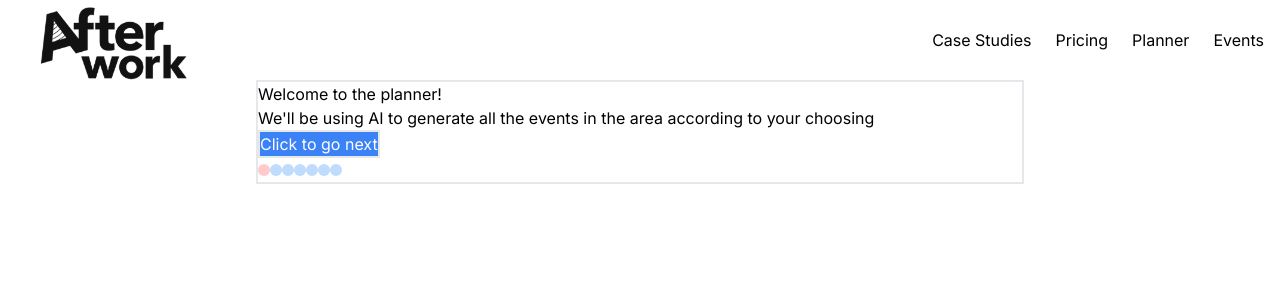
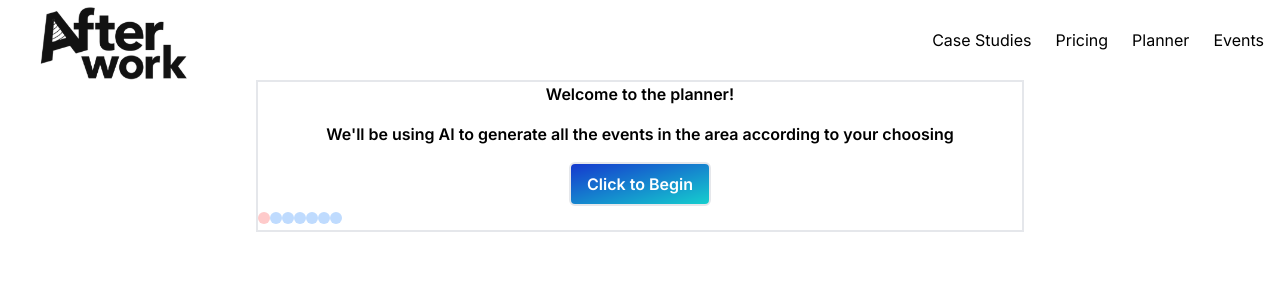
Before and after one commit to crystalwidjaja/afterwork, a Next.js app: page / in a window 1280 px wide. Shown: the top 300 px of the page. Built offline with nearby package versions, Linux system fonts and the light colour scheme.

Commit message:
test test
css on landing page

```diff
--- /dev/null
+++ b/src/app/components/Questions.css
@@ -0,0 +1,3 @@
+.custom-dots-container>* {
+    margin-right: 20px;
+}
--- a/src/app/components/Questions.tsx
+++ b/src/app/components/Questions.tsx
@@ -1,35 +1,61 @@
+
 import React, { useState } from 'react';
+import './Questions.css'
+
 
 const buttonStyle = "border-2 bg-blue-500 text-white"
 
+
 const majorCities = ["", "Chicago", "Los Angeles", "New York City", "San Francisco"]
 
-const tiers = [{tier: "Standard", image:"money.jpeg", pricing:"up to $1,000", description:"For the cost-concious planner who wants to create a remarkable experience without exceeding a tight budget"},
-                {tier: "Mid-tier", image:"money.jpeg", pricing:"up to $5,000", description:"For the cost-concious planner who wants to create a remarkable experience without exceeding a tight budget"},
-                {tier: "Premium", image:"money.jpeg", pricing:"up to $10,000", description:"For the cost-concious planner who wants to create a remarkable experience without exceeding a tight budget"}
+
+const tiers = [{ tier: "Standard", image: "money.jpeg", pricing: "up to $1,000", description: "For the cost-concious planner who wants to create a remarkable experience without exceeding a tight budget" },
+{ tier: "Mid-tier", image: "money.jpeg", pricing: "up to $5,000", description: "For the cost-concious planner who wants to create a remarkable experience without exceeding a tight budget" },
+{ tier: "Premium", image: "money.jpeg", pricing: "up to $10,000", description: "For the cost-concious planner who wants to create a remarkable experience without exceeding a tight budget" }
 ]
 
-const vibes = [{vibe: "Corporate", image: "corporate-office.jpeg"},
-                {vibe: "Gala", image: "money.jpeg"},
-                {vibe: "Social", image: "corporate-office.jpeg"}
+
+const vibes = [{ vibe: "Corporate", image: "corporate-office.jpeg" },
+{ vibe: "Gala", image: "money.jpeg" },
+{ vibe: "Social", image: "corporate-office.jpeg" }
 ]
+
 
 const services = ["DJ", "Panel", "Catering"]
 
-export function Landing({ formID, visible, goBack, goNext }){
+
+export function Landing({ formID, visible, goBack, goNext }) {
     return (
-        <div class={visible ? "block":"hidden"}>
-            <p>Welcome to the planner!</p>
-            <p>We'll be using AI to generate all the events in the area according to your choosing</p>
-            <button class={buttonStyle} onClick={goNext}>Click to go next</button>
+        <div className={`container ${visible ? 'block' : 'hidden'}`}>
+            <div className="flex items-center justify-center h-full font-semibold text-3x1">
+                <div className="text-center">
+                    <p className='mb-4'>Welcome to the planner!</p>
+                    <p className='mb-4'>We'll be using AI to generate all the events in the area according to your choosing</p>
+                    <button
+                        className={`${buttonStyle} px-4 py-2 rounded`}
+                        style={{
+                            backgroundImage: 'linear-gradient(to bottom right, #1539CE, #15CECE)',
+                            color: '#ffffff',
+                            borderRadius: '0.375rem',
+                        }}
+                        onClick={goNext}
+                    >
+                        Click to Begin
+                    </button>
+                </div>
+            </div>
         </div>
     )
 }
 
-export function WhereHeld({ formID, visible, goBack, goNext }){
+
+
+
+export function WhereHeld({ formID, visible, goBack, goNext }) {
     return (
-        <div class={visible ? "block":"hidden"}>
+        <div class={visible ? "block" : "hidden"}>
             <p>Lets get some basic info about your event</p>
+
 
             <form id={formID}>
                 <label htmlFor="location">Your event will be held in </label>
@@ -38,22 +64,6 @@ export function WhereHeld({ formID, visible, goBack, goNext }){
                 </select>
             </form>
 
-            <button class={buttonStyle} onClick={goBack}>Previous</button>
-            <button class={buttonStyle} onClick={goNext}>Next</button>
-        </div>
-    )
-}
-
-export function GuestAmount({ formID, visible, goBack, goNext }){
-    return (
-        <div class={visible ? "block":"hidden"}>
-            <p>Lets get some basic info about your event</p>
-
-            <form id={formID}>
-                <label htmlFor="guestAmount">I am expecting an average of </label>
-                <input class="border-2 bg-gray-200" type="number"/>
-                <a>guests</a>
-            </form>
 
             <button class={buttonStyle} onClick={goBack}>Previous</button>
             <button class={buttonStyle} onClick={goNext}>Next</button>
@@ -61,15 +71,36 @@ export function GuestAmount({ formID, visible, goBack, goNext }){
     )
 }
 
-function BudgetChoice({ checked, onSelect, tier, pricing, image, description}){
+
+export function GuestAmount({ formID, visible, goBack, goNext }) {
+    return (
+        <div class={visible ? "block" : "hidden"}>
+            <p>Lets get some basic info about your event</p>
+
+
+            <form id={formID}>
+                <label htmlFor="guestAmount">I am expecting an average of </label>
+                <input class="border-2 bg-gray-200" type="number" />
+                <a>guests</a>
+            </form>
+
+
+            <button class={buttonStyle} onClick={goBack}>Previous</button>
+            <button class={buttonStyle} onClick={goNext}>Next</button>
+        </div>
+    )
+}
+
+
+function BudgetChoice({ checked, onSelect, tier, pricing, image, description }) {
     return (
         <div class="border">
             <label htmlFor={tier} onClick={() => onSelect(tier)}>
-            <input class="absolute w-0 h-0" type="radio" name="budget"/>
-            <div class={`cursor-pointer ${checked ? "bg-blue-800 text-white":"bg-white text-blue-800"}`}>
+                <input class="absolute w-0 h-0" type="radio" name="budget" />
+                <div class={`cursor-pointer ${checked ? "bg-blue-800 text-white" : "bg-white text-blue-800"}`}>
                     <p>{tier}</p>
                     <p>{pricing}</p>
-                <img class="w-10 h-10" src={image}/>
+                    <img class="w-10 h-10" src={image} />
                     <p>{description}</p>
                 </div>
             </label>
@@ -78,18 +109,20 @@ function BudgetChoice({ checked, onSelect, tier, pricing, image, description}){
 }
 
 
-export function Budget({ formID, visible, goBack, goNext }){
+
+
+export function Budget({ formID, visible, goBack, goNext }) {
     const [selection, changeSelection] = useState("")
     return (
-        <div class={visible ? "block":"hidden"}>
+        <div class={visible ? "block" : "hidden"}>
             <p>What's your budget</p>
             <form id={formID}>
-                {tiers.map((info, index) => <BudgetChoice checked={info.tier==selection}
+                {tiers.map((info, index) => <BudgetChoice checked={info.tier == selection}
                     onSelect={changeSelection}
                     tier={info.tier}
                     pricing={info.pricing}
                     image={info.image}
-                                                    description={info.description}/>)}
+                    description={info.description} />)}
             </form>
             <div>
                 <button class={buttonStyle} onClick={goBack}>Previous</button>
@@ -99,30 +132,32 @@ export function Budget({ formID, visible, goBack, goNext }){
     )
 }
 
-function VibeChoice({ checked, vibe, image, onSelect }){
+
+function VibeChoice({ checked, vibe, image, onSelect }) {
     return (
         <div class="border">
             <label htmlFor={vibe} onClick={() => onSelect(vibe)}>
-            <input class="absolute w-0 h-0" type="radio" name="budget"/>
-            <div class={`cursor-pointer ${checked ? "bg-blue-800 text-white":"bg-white text-blue-800"}`}>
+                <input class="absolute w-0 h-0" type="radio" name="budget" />
+                <div class={`cursor-pointer ${checked ? "bg-blue-800 text-white" : "bg-white text-blue-800"}`}>
                     <p>{vibe}</p>
-                <img class="" src={image}/>
+                    <img class="" src={image} />
                 </div>
             </label>
         </div>
     )
 }
 
-export function Vibe({ formID, visible, goBack, goNext }){
+
+export function Vibe({ formID, visible, goBack, goNext }) {
     const [selection, changeSelection] = useState("")
     return (
-        <div class={visible ? "block":"hidden"}>
+        <div class={visible ? "block" : "hidden"}>
             <p>What's the vibe?</p>
             <form id={formID}>
-                {vibes.map((info, index) => <VibeChoice checked={info.vibe==selection}
+                {vibes.map((info, index) => <VibeChoice checked={info.vibe == selection}
                     onSelect={changeSelection}
                     vibe={info.vibe}
-                                                    image={info.image}/>)}
+                    image={info.image} />)}
             </form>
             <div>
                 <button class={buttonStyle} onClick={goBack}>Previous</button>
@@ -132,14 +167,15 @@ export function Vibe({ formID, visible, goBack, goNext }){
     )
 }
 
-export function Services({ formID, visible, goBack, goNext }){
+
+export function Services({ formID, visible, goBack, goNext }) {
     return (
-        <div class={visible ? "block":"hidden"}>
+        <div class={visible ? "block" : "hidden"}>
             <p>What services are you looking for?</p>
             <p>This will help us provide you the best recommendations for your event</p>
             <form id={formID}>
                 {services.map((service) => (<div>
-                <input type="checkbox" id={service} name={service} value={service}/>
+                    <input type="checkbox" id={service} name={service} value={service} />
                     <label for={service}> {service} </label>
                 </div>
                 ))}
@@ -152,19 +188,21 @@ export function Services({ formID, visible, goBack, goNext }){
     )
 }
 
-export function Submit({ formID, visible, goBack, goNext }){
+
+export function Submit({ formID, visible, goBack, goNext }) {
     return (
-        <div class={visible ? "block":"hidden"}>
-            <input form={formID} class="border-2 text-xl" type="submit" value="Ready to Submit?"/>
-            <br/>
+        <div class={visible ? "block" : "hidden"}>
+            <input form={formID} class="border-2 text-xl" type="submit" value="Ready to Submit?" />
+            <br />
             <button class={buttonStyle} onClick={goBack}>Previous</button>
         </div>
     )
 }
 
-export function Final({ formID, visible, goBack, goNext }){
+
+export function Final({ formID, visible, goBack, goNext }) {
     return (
-        <div class={visible ? "block":"hidden"}>
+        <div class={visible ? "block" : "hidden"}>
             <p>Creating your new itinerary...</p>
         </div>
     )
--- a/src/app/components/navbar.tsx
+++ b/src/app/components/navbar.tsx
@@ -10,7 +10,7 @@ const Navbar = () => {
       <div className="w-full h-20 bg-white sticky top-0">
         <div className="container mx-auto px-4 h-full">
           <div className="flex justify-between items-center h-full">
-          <Logo />
+            <Logo />
             <ul className="hidden md:flex gap-x-6 text-black">
               <li>
                 <Link href="/about">
```
Lines whose indentation alone changed are shown as unchanged.
